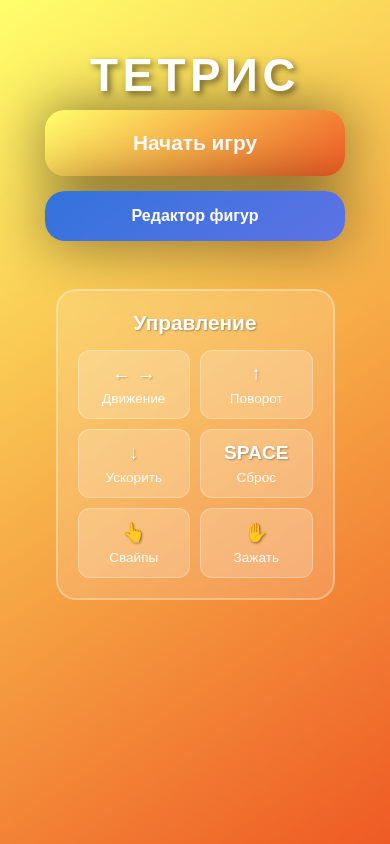
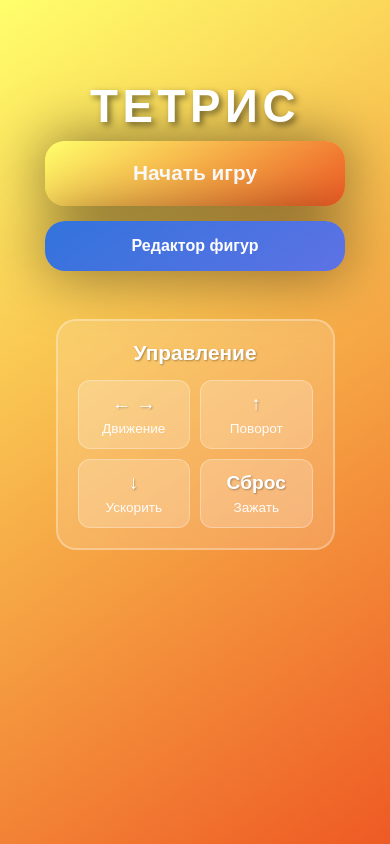
Before and after one commit to reznikovkg/vue-3-docker-compose, a Vue app in the folder vue/: page / in a window 390 px wide. Built offline with nearby package versions, Linux system fonts and the light colour scheme.

Commit message:
Отредактировали меню

```diff
--- a/vue/src/components/Menu.vue
+++ b/vue/src/components/Menu.vue
@@ -15,11 +15,11 @@
     <div class="menu-controls">
       <div class="controls-title">Управление</div>
       <div class="controls-grid">
-        <div class="control-item">
+        <div class="control-item ">
           <div class="control-key">← →</div>
           <div class="control-desc">Движение</div>
         </div>
-        <div class="control-item">
+        <div class="control-item ">
           <div class="control-key">↑</div>
           <div class="control-desc">Поворот</div>
         </div>
@@ -27,16 +27,12 @@
           <div class="control-key">↓</div>
           <div class="control-desc">Ускорить</div>
         </div>
-        <div class="control-item">
+        <div class="control-item comp-only">
           <div class="control-key">SPACE</div>
           <div class="control-desc">Сброс</div>
         </div>
         <div class="control-item mobile-only">
-          <div class="control-key">👆</div>
-          <div class="control-desc">Свайпы</div>
-        </div>
-        <div class="control-item mobile-only">
-          <div class="control-key">✋</div>
+          <div class="control-key">Сброс</div>
           <div class="control-desc">Зажать</div>
         </div>
       </div>
@@ -243,6 +239,10 @@ $button-secondary-gradient: linear-gradient(145deg, #3273dc, #5e72e4);
     background: rgba(255, 255, 255, 0.3);
     transform: translateY(-2px);
   }
+  &.comp-only{
+    display: block;
+  }
+
 
   &.mobile-only {
     display: none;
@@ -254,6 +254,9 @@ $button-secondary-gradient: linear-gradient(145deg, #3273dc, #5e72e4);
     &.mobile-only {
       display: block;
     }
+      &.comp-only{
+    display: none;
+  }
   }
 }
 
--- a/vue/src/components/TouchControls.vue
+++ b/vue/src/components/TouchControls.vue
@@ -229,9 +229,4 @@ onUnmounted(() => {
   }
 }
 
-
-
-
-
-
 </style>
```
